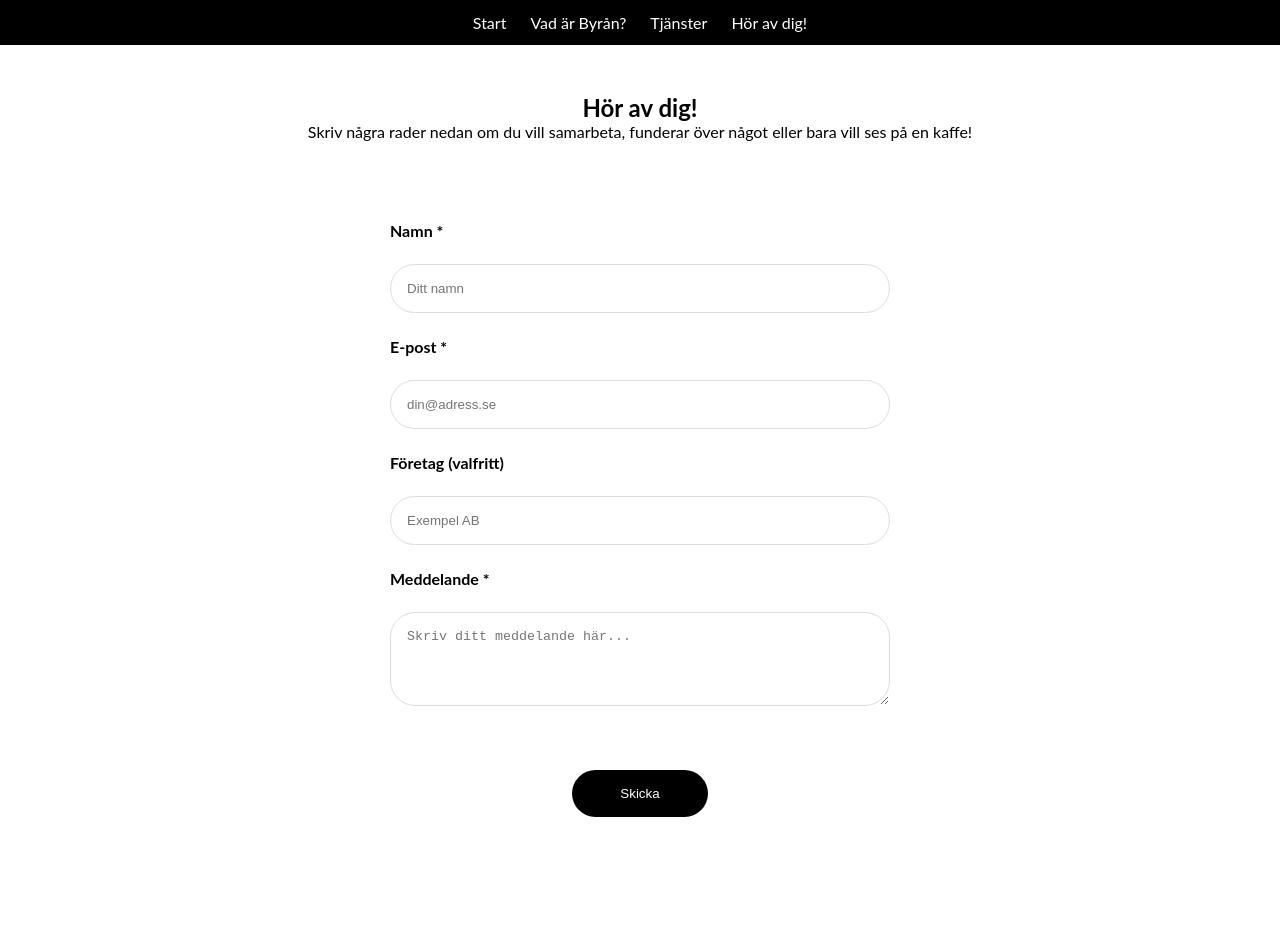
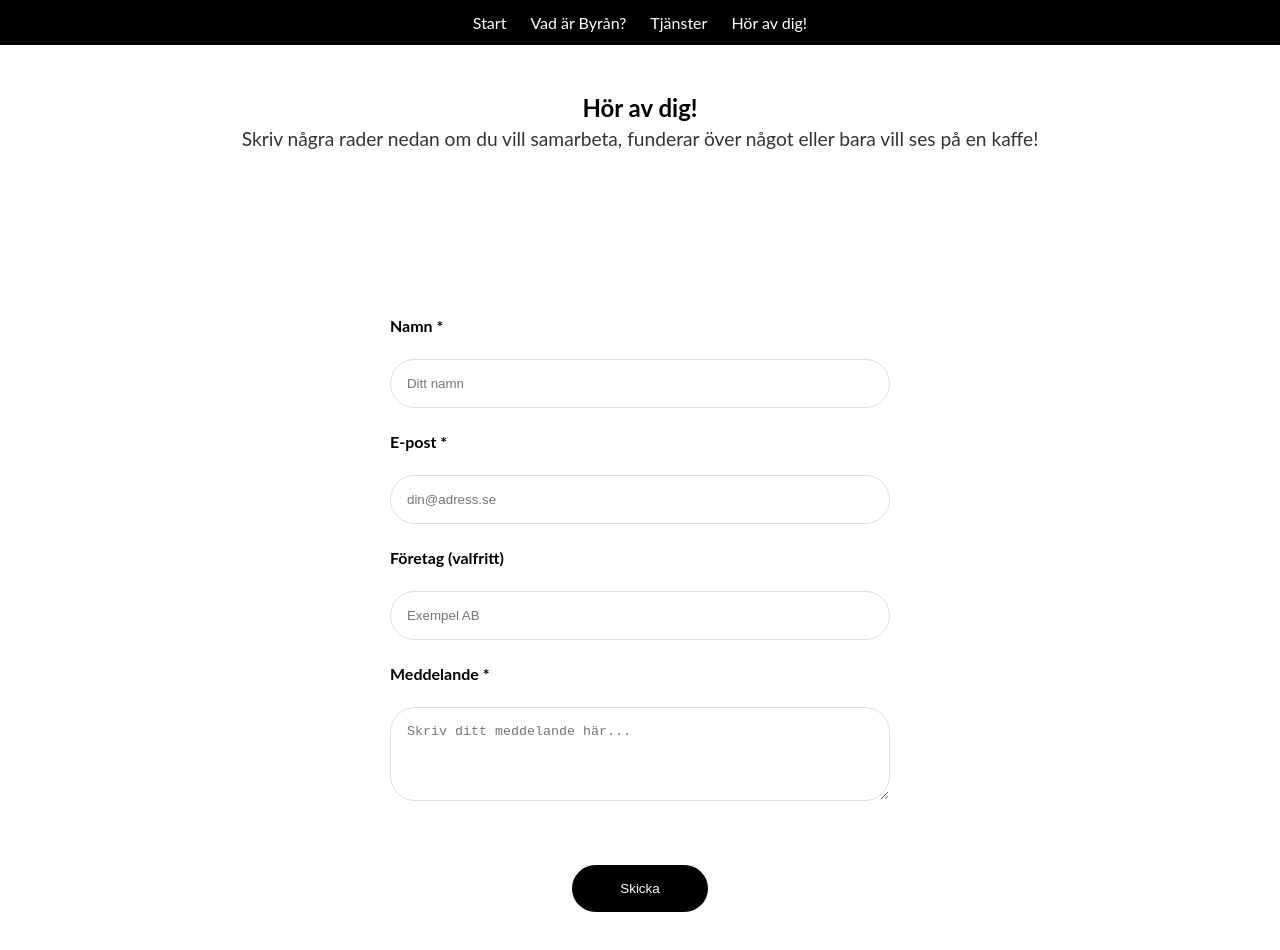
Before and after one commit to utvecklarna/Webpage, a plain HTML site: page kontakt.html in a window 1280 px wide. Before the commit the page ends 865 px from the top, so only its background shows below. Drawn offline with Linux system fonts and the light colour scheme.

Commit message:
Update kontakt.html

```diff
--- a/kontakt.html
+++ b/kontakt.html
@@ -22,7 +22,8 @@
     <main>
         <section>
             <h1>Hör av dig!</h1>
-            <p>Skriv några rader nedan om du vill samarbeta, funderar över något eller bara vill ses på en kaffe!</p>
+           <p class="contact-intro">Skriv några rader nedan om du vill samarbeta, funderar över något eller bara vill ses på en kaffe!</p>
+
 
             <form action="https://formspree.io/f/xnnpnqnb" method="POST" class="contact-form">
 
```
